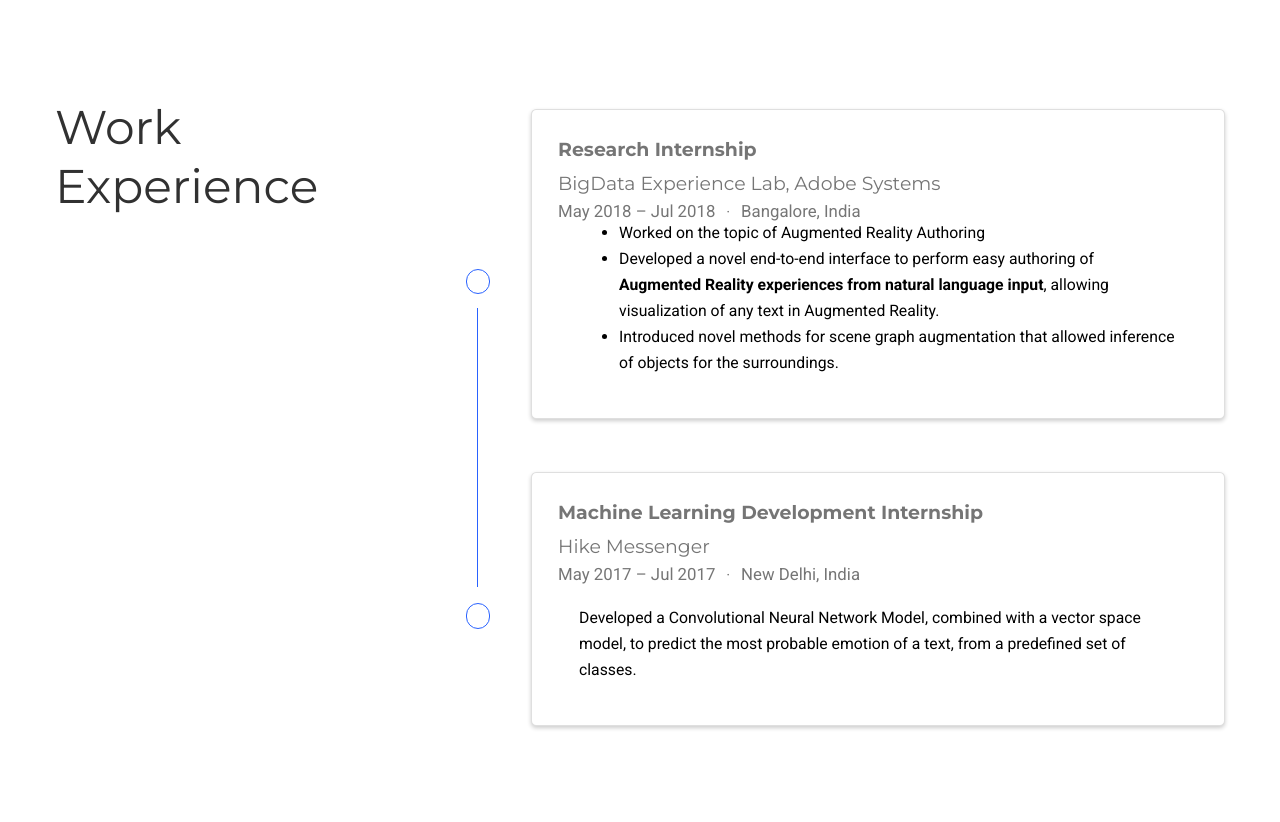
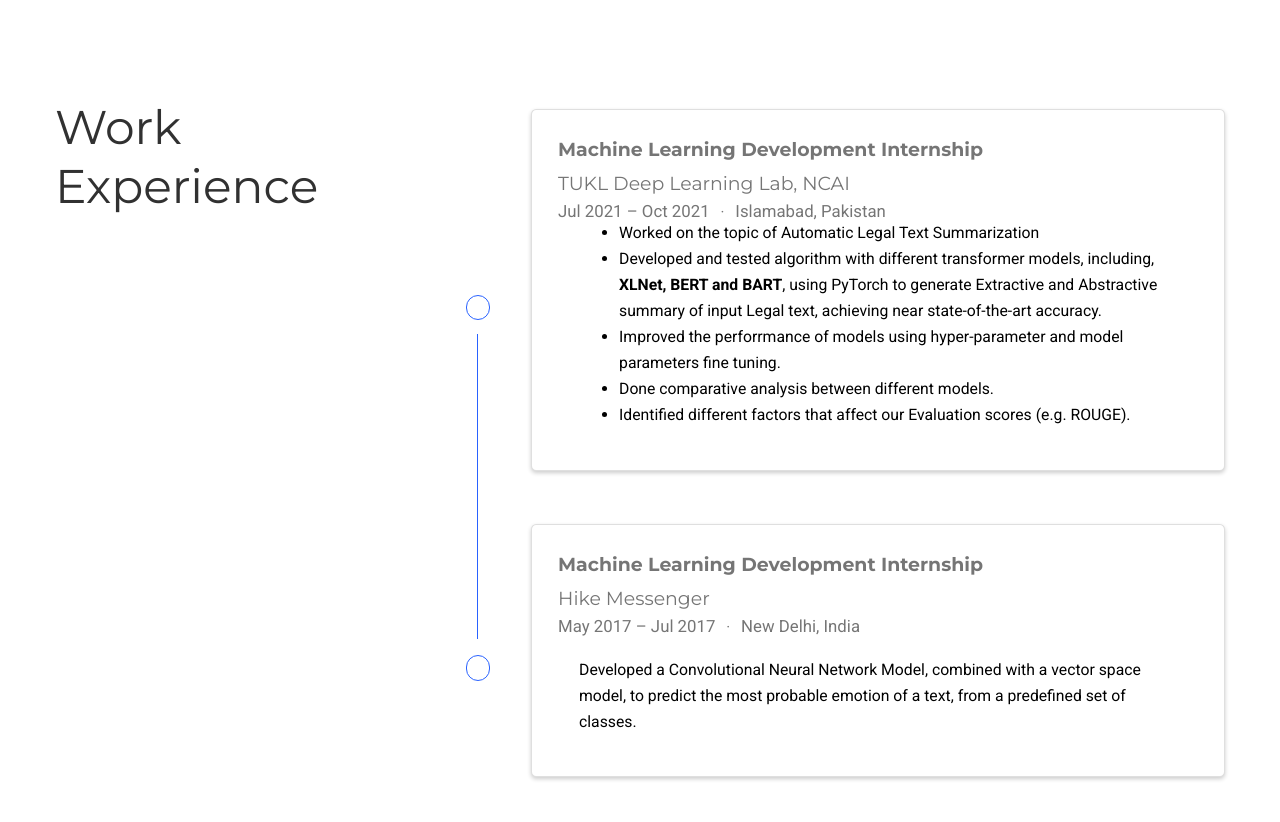
Before and after one commit to ali4ai/ali4ai.github.io, a plain HTML site: page index.html in a window 1280 px wide. Shown: the part 3180-4002 px from the top of the page. Drawn offline with nearby package versions, Linux system fonts and the light colour scheme; some packages are replaced by stand-ins of ours; some icons are missing.

Commit message:
Update index.html

```diff
--- a/index.html
+++ b/index.html
@@ -660,22 +660,25 @@
       <div class="col py-2">
         <div class="card">
           <div class="card-body">
-            <h4 class="card-title exp-title text-muted mt-0 mb-1">Research Internship</h4>
-            <h4 class="card-title exp-company text-muted my-0">BigData Experience Lab, Adobe Systems</h4>
+            <h4 class="card-title exp-title text-muted mt-0 mb-1">Machine Learning Development Internship</h4>
+            <h4 class="card-title exp-company text-muted my-0">TUKL Deep Learning Lab, NCAI</h4>
             <div class="text-muted exp-meta">
-              May 2018 –
+              Jul 2021 –
 
-                Jul 2018
+                Oct 2021
 
 
                 <span class="middot-divider"></span>
-                <span>Bangalore, India</span>
+                <span>Islamabad, Pakistan</span>
 
             </div>
             <div class="card-text"><ul>
-<li>Worked on the topic of Augmented Reality Authoring</li>
-<li>Developed  a  novel  end-to-end  interface  to  perform easy authoring of <strong>Augmented Reality experiences from natural language input</strong>, allowing visualization of any text in Augmented Reality.</li>
-<li>Introduced novel methods for scene graph augmentation that allowed inference of objects for the surroundings.</li>
+<li>Worked on the topic of Automatic Legal Text Summarization</li>
+<li>Developed and tested algorithm with different transformer models, including, <strong>XLNet, BERT and BART</strong>, using PyTorch to generate Extractive and Abstractive
+    summary of input Legal text, achieving near state-of-the-art accuracy.</li>
+<li>Improved the perforrmance of models using hyper-parameter and model parameters fine tuning.</li>
+<li>Done comparative analysis between different models.</li>
+<li>Identified different factors that affect our Evaluation scores (e.g. ROUGE).</li>
 </ul></div>
           </div>
         </div>
```
